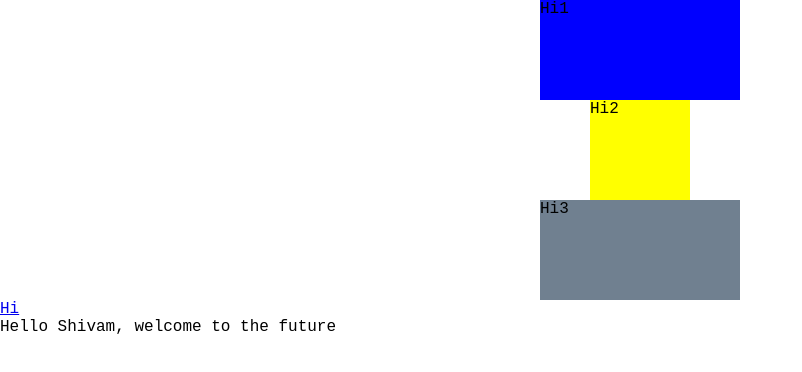
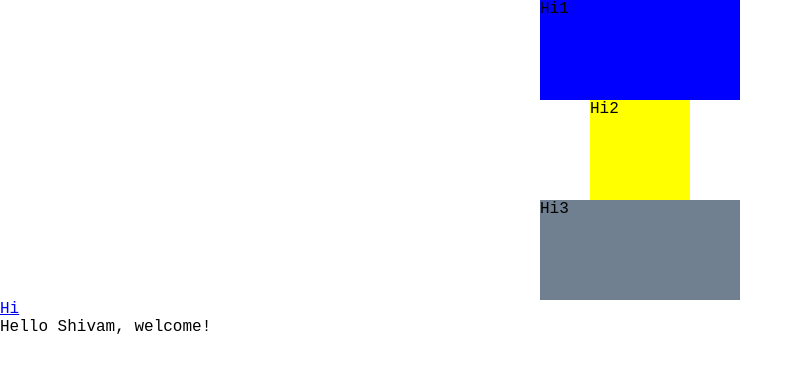
Before and after one commit to shivamadrosonics/shivamadrosonics.github.io, a plain HTML site: page index.html in a window 1280 px wide. Shown: the whole page, without its empty margins (0-802 px from the left). Drawn offline with Linux system fonts and the light colour scheme.

Commit message:
Update index.html

```diff
--- a/index.html
+++ b/index.html
@@ -17,7 +17,7 @@
 
 
     <div id="main">
-        <p id="h1" >Hello Shivam, welcome to the future</p>
+        <p id="h1" >Hello Shivam, welcome!</p>
     </div>
     <script src="script.js"></script>
 </body>
```
